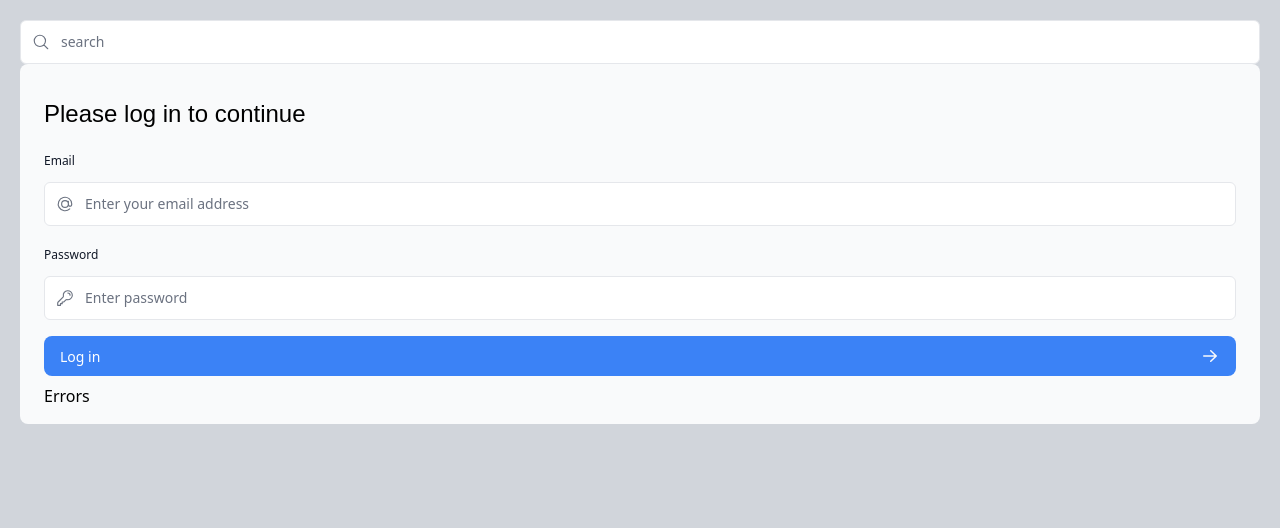
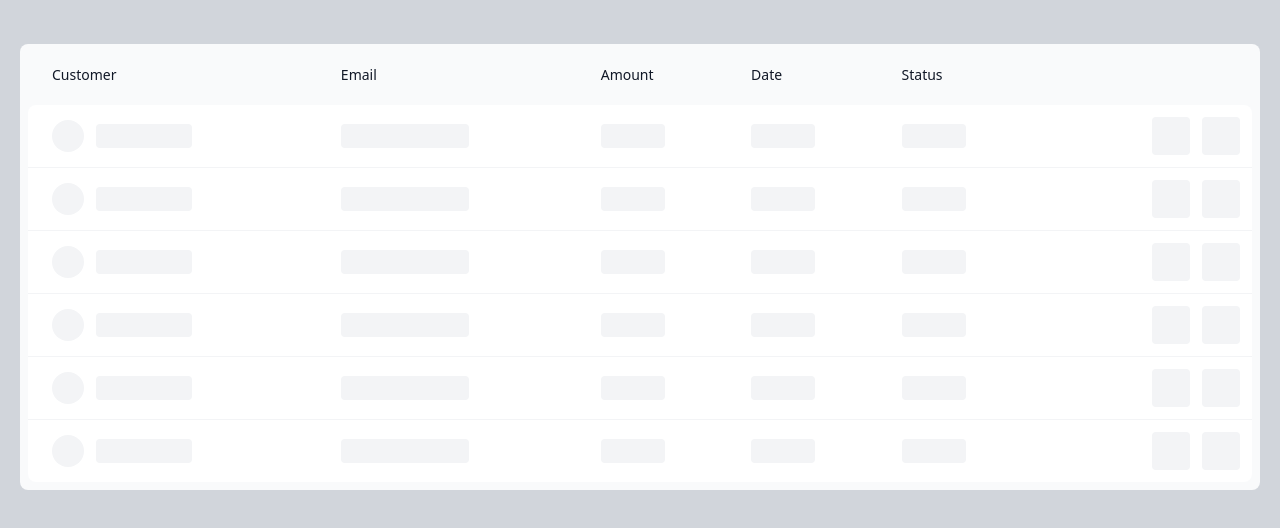
Before and after one commit to PaulHaze/learn-nextjs-tutorial-code, a Next.js app: page / in a window 1280 px wide. Shown: the top 528 px of the page. Built offline with nearby package versions, Linux system fonts and the light colour scheme; a web font is replaced by a local one.

Commit message:
add all the skeletons

```diff
--- a/src/app/page.tsx
+++ b/src/app/page.tsx
@@ -1,11 +1,9 @@
-import { LoginForm } from '@/app/ui/login-form';
-import { Search } from '@/app/ui/search';
+import { InvoicesTableSkeleton } from '@/app/ui';
 
 export default function Home() {
   return (
     <div className="h-screen bg-gray-300 p-5">
-      <Search placeholder="search" />
-      <LoginForm />
+      <InvoicesTableSkeleton />
     </div>
   );
 }
--- /dev/null
+++ b/src/app/ui/index.ts
@@ -0,0 +1 @@
+export * from './skeletons';
--- /dev/null
+++ b/src/app/ui/skeletons.tsx
@@ -0,0 +1,217 @@
+const shimmer =
+  'before:absolute before:inset-0 before:-translate-x-full before:animate-[shimmer_2s_infinite] before:bg-gradient-to-r before:from-transparent before:via-white/60 before:to-transparent';
+
+export function CardSkeleton() {
+  return (
+    <div
+      className={`${shimmer} relative overflow-hidden rounded-xl bg-gray-100 p-2 shadow-sm`}
+    >
+      <div className="flex p-4">
+        <div className="h-5 w-5 rounded-md bg-gray-200" />
+        <div className="ml-2 h-6 w-16 rounded-md bg-gray-200 text-sm font-medium" />
+      </div>
+      <div className="flex items-center justify-center truncate rounded-xl bg-white px-4 py-8">
+        <div className="h-7 w-20 rounded-md bg-gray-200" />
+      </div>
+    </div>
+  );
+}
+
+export function CardsSkeleton() {
+  return (
+    <>
+      <CardSkeleton />
+      <CardSkeleton />
+      <CardSkeleton />
+      <CardSkeleton />
+    </>
+  );
+}
+
+export function RevenueChartSkeleton() {
+  return (
+    <div className={`${shimmer} relative w-full overflow-hidden md:col-span-4`}>
+      <div className="mb-4 h-8 w-36 rounded-md bg-gray-100" />
+      <div className="rounded-xl bg-gray-100 p-4">
+        <div className="mt-0 grid h-[410px] grid-cols-12 items-end gap-2 rounded-md bg-white  p-4 sm:grid-cols-13 md:gap-4" />
+        <div className="flex items-center pb-2 pt-6">
+          <div className="h-5 w-5 rounded-full bg-gray-200" />
+          <div className="ml-2 h-4 w-20 rounded-md bg-gray-200" />
+        </div>
+      </div>
+    </div>
+  );
+}
+
+export function InvoiceSkeleton() {
+  return (
+    <div className="flex flex-row items-center justify-between border-b border-gray-100 py-4">
+      <div className="flex items-center">
+        <div className="mr-2 h-8 w-8 rounded-full bg-gray-200" />
+        <div className="min-w-0">
+          <div className="h-5 w-40 rounded-md bg-gray-200" />
+          <div className="mt-2 h-4 w-12 rounded-md bg-gray-200" />
+        </div>
+      </div>
+      <div className="mt-2 h-4 w-12 rounded-md bg-gray-200" />
+    </div>
+  );
+}
+
+export function LatestInvoicesSkeleton() {
+  return (
+    <div
+      className={`${shimmer} relative flex w-full flex-col overflow-hidden md:col-span-4 lg:col-span-4`}
+    >
+      <div className="mb-4 h-8 w-36 rounded-md bg-gray-100" />
+      <div className="flex grow flex-col justify-between rounded-xl bg-gray-100 p-4">
+        <div className="bg-white px-6">
+          <InvoiceSkeleton />
+          <InvoiceSkeleton />
+          <InvoiceSkeleton />
+          <InvoiceSkeleton />
+          <InvoiceSkeleton />
+          <div className="flex items-center pb-2 pt-6">
+            <div className="h-5 w-5 rounded-full bg-gray-200" />
+            <div className="ml-2 h-4 w-20 rounded-md bg-gray-200" />
+          </div>
+        </div>
+      </div>
+    </div>
+  );
+}
+
+export function DashboardSkeleton() {
+  return (
+    <>
+      <div
+        className={`${shimmer} relative mb-4 h-8 w-36 overflow-hidden rounded-md bg-gray-100`}
+      />
+      <div className="grid gap-6 sm:grid-cols-2 lg:grid-cols-4">
+        <CardSkeleton />
+        <CardSkeleton />
+        <CardSkeleton />
+        <CardSkeleton />
+      </div>
+      <div className="mt-6 grid grid-cols-1 gap-6 md:grid-cols-4 lg:grid-cols-8">
+        <RevenueChartSkeleton />
+        <LatestInvoicesSkeleton />
+      </div>
+    </>
+  );
+}
+
+export function TableRowSkeleton() {
+  return (
+    <tr className="w-full border-b border-gray-100 last-of-type:border-none [&:first-child>td:first-child]:rounded-tl-lg [&:first-child>td:last-child]:rounded-tr-lg [&:last-child>td:first-child]:rounded-bl-lg [&:last-child>td:last-child]:rounded-br-lg">
+      {/* Customer Name and Image */}
+      <td className="relative overflow-hidden whitespace-nowrap py-3 pl-6 pr-3">
+        <div className="flex items-center gap-3">
+          <div className="h-8 w-8 rounded-full bg-gray-100"></div>
+          <div className="h-6 w-24 rounded bg-gray-100"></div>
+        </div>
+      </td>
+      {/* Email */}
+      <td className="whitespace-nowrap px-3 py-3">
+        <div className="h-6 w-32 rounded bg-gray-100"></div>
+      </td>
+      {/* Amount */}
+      <td className="whitespace-nowrap px-3 py-3">
+        <div className="h-6 w-16 rounded bg-gray-100"></div>
+      </td>
+      {/* Date */}
+      <td className="whitespace-nowrap px-3 py-3">
+        <div className="h-6 w-16 rounded bg-gray-100"></div>
+      </td>
+      {/* Status */}
+      <td className="whitespace-nowrap px-3 py-3">
+        <div className="h-6 w-16 rounded bg-gray-100"></div>
+      </td>
+      {/* Actions */}
+      <td className="whitespace-nowrap py-3 pl-6 pr-3">
+        <div className="flex justify-end gap-3">
+          <div className="h-[38px] w-[38px] rounded bg-gray-100"></div>
+          <div className="h-[38px] w-[38px] rounded bg-gray-100"></div>
+        </div>
+      </td>
+    </tr>
+  );
+}
+
+export function InvoicesMobileSkeleton() {
+  return (
+    <div className="mb-2 w-full rounded-md bg-white p-4">
+      <div className="flex items-center justify-between border-b border-gray-100 pb-8">
+        <div className="flex items-center">
+          <div className="mr-2 h-8 w-8 rounded-full bg-gray-100"></div>
+          <div className="h-6 w-16 rounded bg-gray-100"></div>
+        </div>
+        <div className="h-6 w-16 rounded bg-gray-100"></div>
+      </div>
+      <div className="flex w-full items-center justify-between pt-4">
+        <div>
+          <div className="h-6 w-16 rounded bg-gray-100"></div>
+          <div className="mt-2 h-6 w-24 rounded bg-gray-100"></div>
+        </div>
+        <div className="flex justify-end gap-2">
+          <div className="h-10 w-10 rounded bg-gray-100"></div>
+          <div className="h-10 w-10 rounded bg-gray-100"></div>
+        </div>
+      </div>
+    </div>
+  );
+}
+
+export function InvoicesTableSkeleton() {
+  return (
+    <div className="mt-6 flow-root">
+      <div className="inline-block min-w-full align-middle">
+        <div className="rounded-lg bg-gray-50 p-2 md:pt-0">
+          <div className="md:hidden">
+            <InvoicesMobileSkeleton />
+            <InvoicesMobileSkeleton />
+            <InvoicesMobileSkeleton />
+            <InvoicesMobileSkeleton />
+            <InvoicesMobileSkeleton />
+            <InvoicesMobileSkeleton />
+          </div>
+          <table className="hidden min-w-full text-gray-900 md:table">
+            <thead className="rounded-lg text-left text-sm font-normal">
+              <tr>
+                <th scope="col" className="px-4 py-5 font-medium sm:pl-6">
+                  Customer
+                </th>
+                <th scope="col" className="px-3 py-5 font-medium">
+                  Email
+                </th>
+                <th scope="col" className="px-3 py-5 font-medium">
+                  Amount
+                </th>
+                <th scope="col" className="px-3 py-5 font-medium">
+                  Date
+                </th>
+                <th scope="col" className="px-3 py-5 font-medium">
+                  Status
+                </th>
+                <th
+                  scope="col"
+                  className="relative pb-4 pl-3 pr-6 pt-2 sm:pr-6"
+                >
+                  <span className="sr-only">Edit</span>
+                </th>
+              </tr>
+            </thead>
+            <tbody className="bg-white">
+              <TableRowSkeleton />
+              <TableRowSkeleton />
+              <TableRowSkeleton />
+              <TableRowSkeleton />
+              <TableRowSkeleton />
+              <TableRowSkeleton />
+            </tbody>
+          </table>
+        </div>
+      </div>
+    </div>
+  );
+}
--- a/tailwind.config.ts
+++ b/tailwind.config.ts
@@ -39,6 +39,13 @@ const config: Config = {
     container: {
       center: true,
     },
+    keyframes: {
+      shimmer: {
+        '100%': {
+          transform: 'translateX(100%)',
+        },
+      },
+    },
     extend: {
       gridTemplateColumns: {
         '13': 'repeat(13, minmax(0, 1fr))',
@@ -72,13 +79,6 @@ const config: Config = {
         'gradient-conic':
           'conic-gradient(from 180deg at 50% 50%, var(--tw-gradient-stops))',
       },
-      keyframes: {
-        shimmer: {
-          '100%': {
-            transform: 'translateX(100%)',
-          },
-        },
-      },
     },
   },
   plugins: [require('@tailwindcss/forms')],
```
